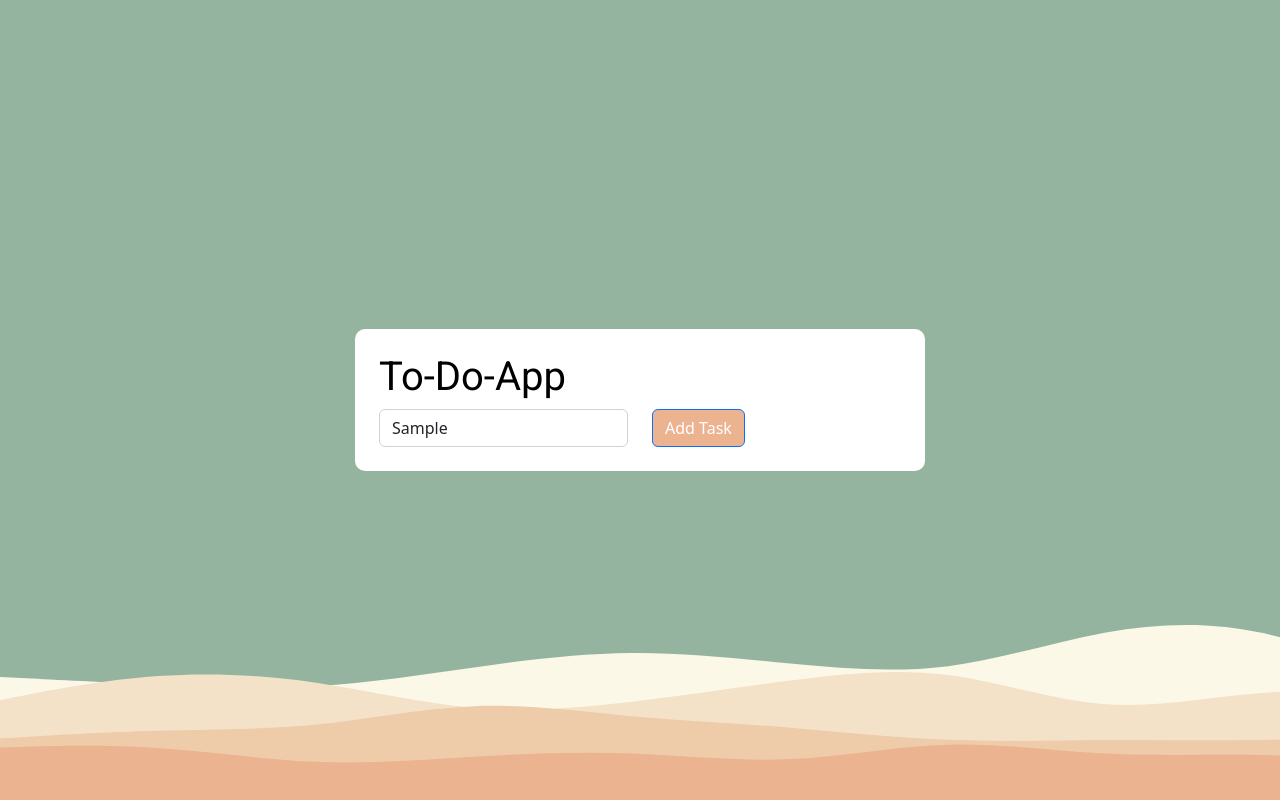
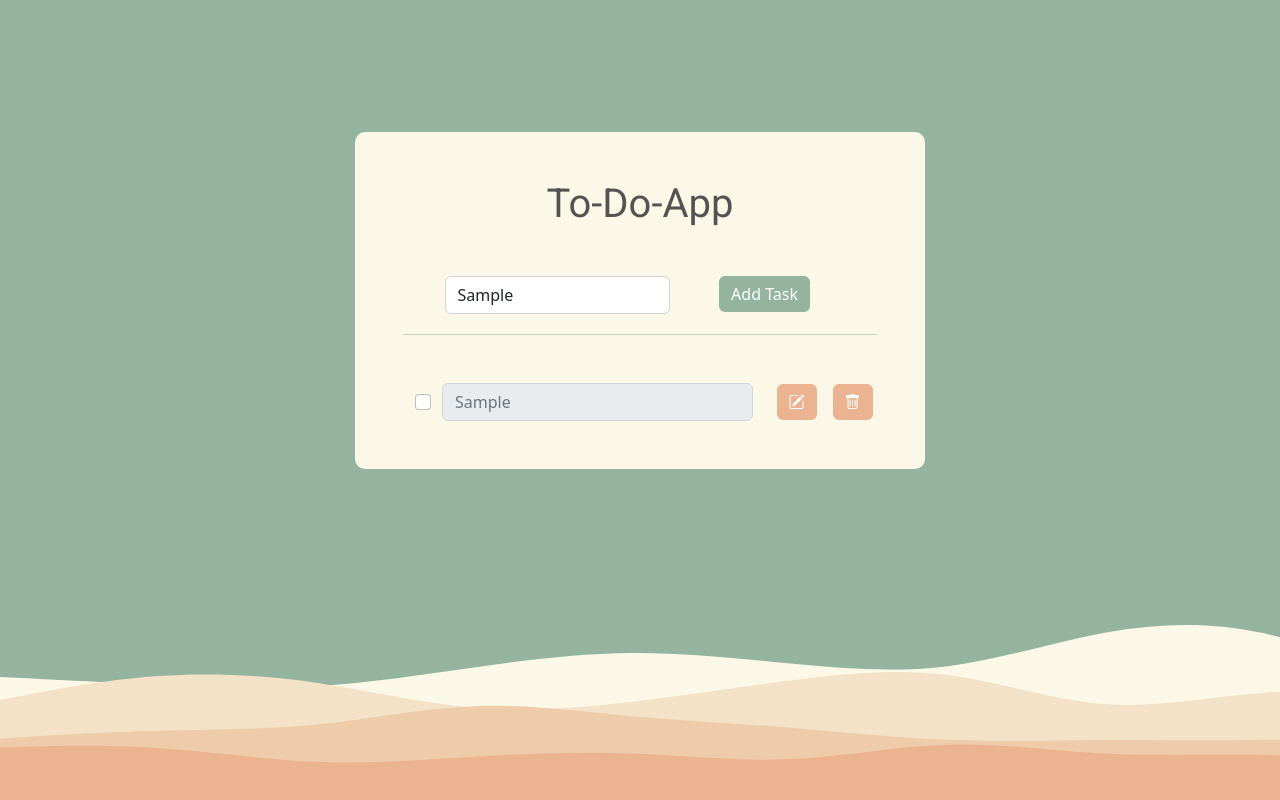
Before and after one commit to dominik-huber/to-do-list, a plain HTML site: page index.html in a window 1280 px wide. Both pictures are taken after typing "Sample" into the empty fields and a click on the button "Add Task". Drawn offline with nearby package versions, Linux system fonts and the light colour scheme.

Commit message:
read and set markTask isDone

```diff
--- a/index.html
+++ b/index.html
@@ -15,19 +15,19 @@
 <body>
   <div class="bg"></div>
   <main class="container w-100">
-    <div class="row justify-content-center align-items-center h-100">
-      <div class="col-6 listWrapper p-4">
+    <div class="row justify-content-center align-items-center rowHeight">
+      <div class="col-6 listWrapper p-5 text-center">
         <h1>To-Do-App</h1>
-        <div class="row">
+        <div class="row mt-5 justify-content-center">
           <div class="col-6">
-            <input class="form-control" type="text" name="" id="taskName" />
+            <input class="form-control" type="text" name="" id="taskName" placeholder="Task Name" />
           </div>
-          <div class="col-6">
+          <div class="col-4">
             <button class="btn btn-primary" id="addTaskBtn">Add Task</button>
           </div>
         </div>
-
-        <div class="taskList">
+        <hr>
+        <div class="taskList mt-5">
           <!-- Task reference -->
           <!-- <div class="task container my-3">
             <div class="row justify-content-center flex-row flex-wrap align-items-center">
--- a/script.js
+++ b/script.js
@@ -1,51 +1,35 @@
-// from Google
-/*function hashCode(str) {
-  var hash = 0, i, chr;
-  if (str.length === 0) return hash;
-  for (i = 0; i < str.length; i++) {
-    chr   = str.charCodeAt(i);
-    hash  = ((hash << 5) - hash) + chr;
-    hash |= 0; // Convert to 32bit integer
-  }
-  return hash;
-};
-*/
-
-
 const taskList = document.querySelector('.taskList');
 const tasks = document.querySelectorAll('.form-check-input');
 const buttonlist = document.querySelectorAll('.delete_button');
 let tasknumber = 1;
+var shallow = 'shallow is cool';
+
 //Goal: I click on the button and a new todo gets added
 //1- retrieve the button and save it into a variable
 const addTaskBtn = document.querySelector('#addTaskBtn');
 
-if (!task == "") {
-
-}
+// if (!task == "") {
+// }
 
 //2- attach event (click) to the button
 addTaskBtn.addEventListener('click', (e) => {
-
   // 3.1 retrieve the value of the text typed inside the input and save it into a variable
   const taskName = document.querySelector('#taskName').value;
 
+  //creeate task object and save it to local storage
   const task = {
     name: taskName,
     isDone: false,
     id: tasknumber
   }
+  window.localStorage.setItem('task' + tasknumber, JSON.stringify(task));
 
-  window.localStorage.setItem('task'+tasknumber, JSON.stringify(task));
-  window.localStorage.getItem('task'+tasknumber);
-//console.log(window.localStorage.getItem('task'+tasknumber));
-
-  //3- write the event handler
+  //3- event handler
   // 3.2 create an element and store it into a variable
   const element = document.createElement('div');
   /*const id = hashCode(taskName) +'';
   element.setAttribute('id',id);*/
-  element.classList.add('task','mt-3');
+  element.classList.add('task', 'mt-3');
 
   // 3.3 add the value of the task as innerText to the newly create element
   element.innerHTML = `
@@ -53,15 +37,15 @@ addTaskBtn.addEventListener('click', (e) => {
     <div class="col-9">
       <div class="input-group">
         <div class="input-group-text">
-          <input class="form-check-input mt-0" type="checkbox" value="" id="${'markTask' + tasknumber }"
+          <input class="form-check-input mt-0" type="checkbox" data-taskNumber="${tasknumber}" value="" id="${'markTask' + tasknumber}"
             aria-label="Checkbox for following text input" />
         </div>
         <input type="text" class="form-control" aria-label="Text input with checkbox" placeholder="${taskName}" id="${'taskText' + tasknumber}"
           disabled />
       </div>
     </div>
-    <div class="col-3">
-      <button class="btn btn-primary" id="${'editTask' + tasknumber }">
+    <div class="col-3 d-flex">
+      <button class="btn btn-primary" id="${'editTask' + tasknumber}">
         <i class="bi-pencil-square"></i>
       </button>
       <button class="btn btn-primary delete_button ms-3" id="${'deleteTask' + tasknumber}">
@@ -71,46 +55,51 @@ addTaskBtn.addEventListener('click', (e) => {
   </div>`;
   // 3.4 target the spot in the html where you want to inject the newly created element
   taskList.prepend(element);
-  document.getElementById('markTask' + tasknumber ).addEventListener("click", markTask);
+
+  //attach eventlisteners to all buttons and call the functions
+  document.getElementById('markTask' + tasknumber).addEventListener("click", function () {
+    markTask(this)
+  });
   document.getElementById('deleteTask' + tasknumber).addEventListener("click", deleteTask);
-  document.getElementById('editTask' + tasknumber ).addEventListener("click", editTask);
+  document.getElementById('editTask' + tasknumber).addEventListener("click", editTask);
+  //icnrease tasknumber for every new task id
   tasknumber++;
 })
 
-
-
-function deleteTask(){
-  /*buttonlist.forEach(button => {
-    button.addEventListener('click', (e) =>
-      e.currentTarget.parentElement.remove()
-    )
-  });*/
+//delete the task clicked
+function deleteTask() {
   this.parentElement.parentElement.parentElement.remove()
 }
 
-// Here starts the codes for mark task as done
-function markTask(){
-  /*tasks.forEach(task => {
-    task.addEventListener('click', (e) => {*/
+//mark the task clicked as done
+function markTask(button) {
   // Toggle Class "disable" of the parent div of the task after clicking the checkbox
   // and automatically uncheck the checkbox
-      this.parentElement.parentElement.classList.toggle('disable');
-      this.checked = false;
-
+  button.parentElement.parentElement.classList.toggle('disable');
   // Toggle class "done" of the clicked task
-      const taskDisabled = this.closest(".task")
+  const taskDisabled = button.closest(".task")
   taskDisabled.classList.toggle('done');
 
-      // Check if task has class done and give position
-      (taskDisabled.classList.contains("done"))
-        ? taskList.append(taskDisabled)
-        : taskList.prepend(taskDisabled);
-    //});
-  //});
+  // get current task out of local storage
+  const currentTask = window.localStorage.getItem('task' + button.dataset.tasknumber);
+  const currenTaskParsed = JSON.parse(currentTask);
+
+  // Check if task has class done and give position and change the value of isDone
+  if (taskDisabled.classList.contains("done")) {
+    taskList.append(taskDisabled)
+    currenTaskParsed.isDone = true;
   }
-// Here end the codes for mark task as done
+  else {
+    taskList.prepend(taskDisabled);
+    currenTaskParsed.isDone = false;
+  }
+  // save the task back to local storage
+  const saveTask = JSON.stringify(currenTaskParsed);
+  localStorage.setItem("task" + button.dataset.tasknumber, saveTask);
+}
 
-function editTask(){
+// edit the task clicked
+function editTask() {
   let taskID = this.id.charAt(this.id.length - 1);
   let taskInput = document.getElementById("taskText" + taskID);
   let taskValue = taskInput.value;
@@ -120,6 +109,6 @@ function editTask(){
     taskInput.focus();
   } else {
     taskInput.setAttribute("disabled", "true");
-      taskInput.setAttribute('value',taskValue);
+    taskInput.setAttribute('value', taskValue);
   }
 }
--- a/style.css
+++ b/style.css
@@ -7,18 +7,18 @@
 
 
 :root {
-    --textColor: #3a3a3a;
-    --green: #94B49F;
-    --teal: #CEE5D0;
-    --beige: #FCF8E8;
-    --orange: #ECB390;
+  --textColor: #535353;
+  --green: #94B49F;
+  --teal: #CEE5D0;
+  --beige: #FCF8E8;
+  --orange: #ECB390;
 }
 
 body {
-  color: black;
+  color: var(--textColor);
 }
 
-.bg{
+.bg {
   background-image: url(img/layered-waves-haikei\ \(2\).svg);
   background-size: cover;
   position: absolute;
@@ -27,30 +27,51 @@ body {
   z-index: -1;
 }
 
+.rowHeight {
+  height: 75vh;
+}
+
 h1 {
   font-family: 'Roboto', Helvetica, sans-serif;
+  color: var(--textColor);
 }
 
 h2, h3, h4, h5, h6 {
   font-family: '', Helvetica, sans-serif;
+  color: var(--textColor);
 }
 
-main{
+main {
   height: 100vh;
 }
 
-.listWrapper{
-  background-color: white;
+.listWrapper {
+  background-color: var(--beige);
   border-radius: 10px;
 }
 
-.btn-primary{
-  background-color: #ECB390;
+.btn-primary {
+  background-color: var(--orange);
+  border: none;
+  box-shadow: none;
+}
+
+.btn-primary:focus, .btn-primary:active, .btn-primary:hover {
+  background-color: var(--green);
+  border: none;
+  box-shadow: none;
 }
 
 .disable .form-control {
   text-decoration: line-through;
 }
+
+.form-control {
+  background-color: white;
+  border-top-left-radius: .375rem !important;
+  border-bottom-left-radius: .375rem !important;
+}
+
 /* .delete_button {
     content: "";
     width: 24px;
@@ -63,3 +84,34 @@ main{
     background-repeat:no-repeat;
     background-image :url(../to-do-list/img/delete_icon.png)
 } */
+
+.form-check-input:focus {
+  box-shadow: none;
+  border-color: var(--orange);
+}
+
+.form-check-input:checked {
+  background-color: var(--orange);
+  border-color: var(--orange);
+}
+
+.form-control:focus {
+  color: #212529;
+  background-color: #fff;
+  border-color: #ecb390a7;
+  outline: 0;
+  box-shadow: none;
+}
+
+.input-group-text {
+  background-color: transparent;
+  border: none;
+}
+
+hr {
+  border-color: var(--green);
+  opacity: 0.5;
+  width: 100%;
+  margin: auto;
+  margin-top: 20px;
+}
```
Lines whose indentation alone changed are shown as unchanged.
